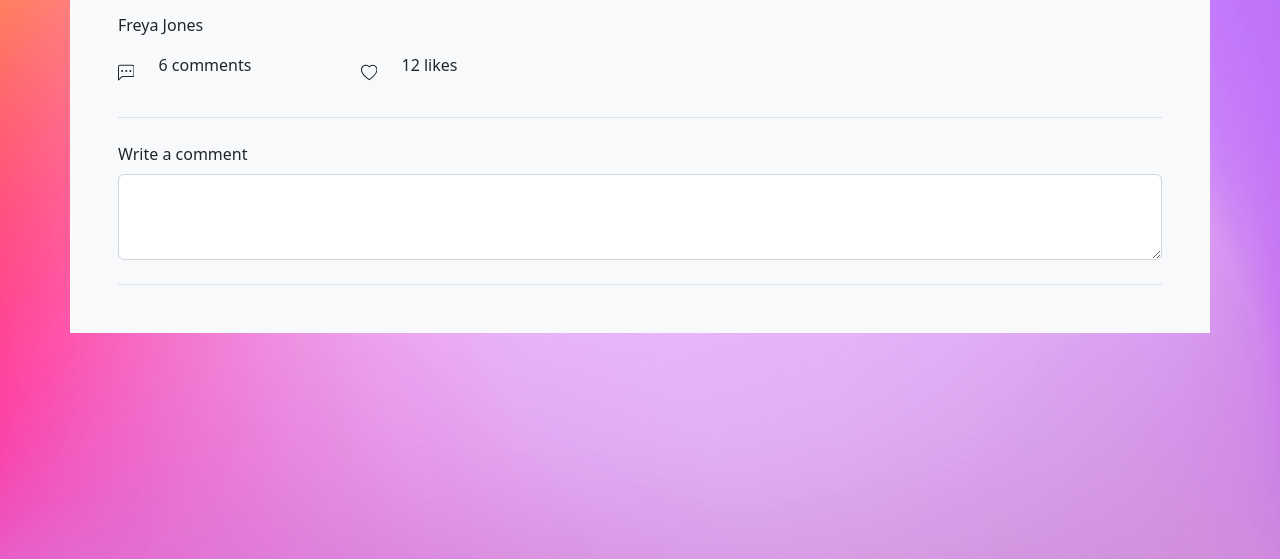
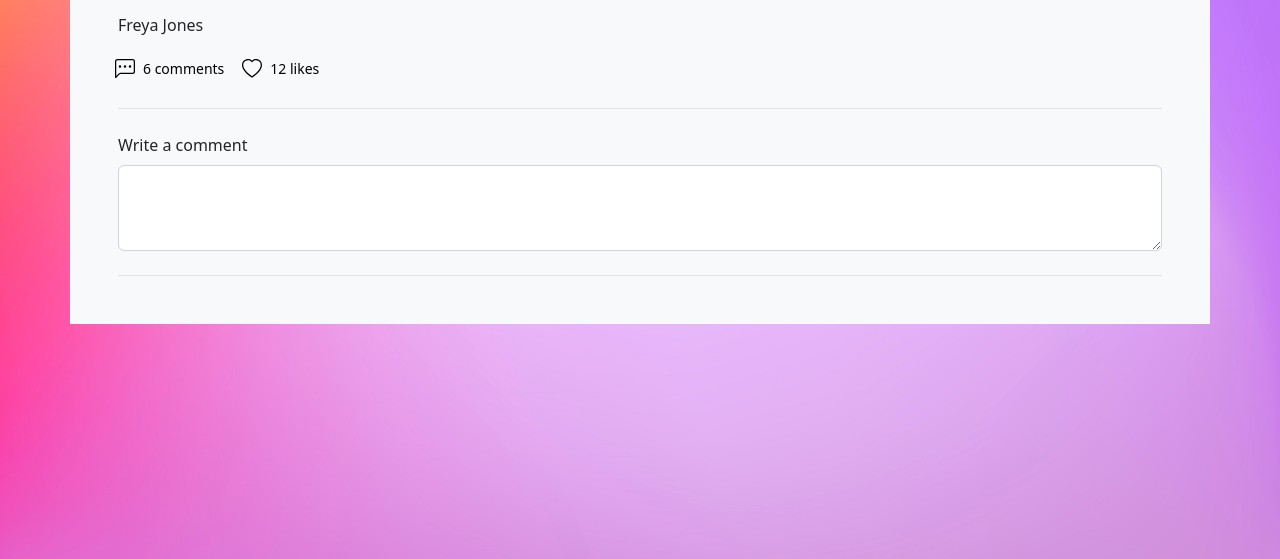
Before and after one commit to Horvathhenrietta/comments-and-login, a website built with Parcel: page src/index.html in a window 1280 px wide. Shown: the part 241-800 px from the top of the page. Built offline with nearby package versions, Linux system fonts and the light colour scheme.

Commit message:
Solved problems with post action buttons

```diff
--- a/src/index.html
+++ b/src/index.html
@@ -25,14 +25,17 @@
           </p>
           <p class="post-author">Freya Jones</p>
           <div class="row align-items-center">
-            <div class="col-3 row align-items-center">
+            <a
+              class="col-auto btn-sm btn btn-light d-flex align-items-center"
+              type="button"
+              href="#comments"
+            >
               <svg
-                class="col-2"
                 xmlns="http://www.w3.org/2000/svg"
                 width="20"
                 height="20"
                 fill="currentColor"
-                class="bi bi-chat-left-dots"
+                class="bi bi-chat-left-dots me-2"
                 viewBox="0 0 16 16"
               >
                 <path
@@ -42,24 +45,27 @@
                   d="M5 6a1 1 0 1 1-2 0 1 1 0 0 1 2 0zm4 0a1 1 0 1 1-2 0 1 1 0 0 1 2 0zm4 0a1 1 0 1 1-2 0 1 1 0 0 1 2 0z"
                 />
               </svg>
-              <p class="comments-number col-10">6 comments</p>
-            </div>
-            <div class="col-3 row align-items-center">
+              <p class="comments-number m-0">6 comments</p>
+            </a>
+            <a
+              class="col-auto btn btn-sm btn-light d-flex align-items-center"
+              type="button"
+              href="#comments"
+            >
               <svg
-                class="col-2"
                 xmlns="http://www.w3.org/2000/svg"
                 width="20"
                 height="20"
                 fill="currentColor"
-                class="bi bi-heart"
+                class="bi bi-heart me-2"
                 viewBox="0 0 16 16"
               >
                 <path
                   d="m8 2.748-.717-.737C5.6.281 2.514.878 1.4 3.053c-.523 1.023-.641 2.5.314 4.385.92 1.815 2.834 3.989 6.286 6.357 3.452-2.368 5.365-4.542 6.286-6.357.955-1.886.838-3.362.314-4.385C13.486.878 10.4.28 8.717 2.01L8 2.748zM8 15C-7.333 4.868 3.279-3.04 7.824 1.143c.06.055.119.112.176.171a3.12 3.12 0 0 1 .176-.17C12.72-3.042 23.333 4.867 8 15z"
                 />
               </svg>
-              <p class="likes col">12 likes</p>
-            </div>
+              <p class="likes align-self-center m-0">12 likes</p>
+            </a>
           </div>
         </div>
         <div class="comment-action border-top border-bottom mt-4 py-4">
```
